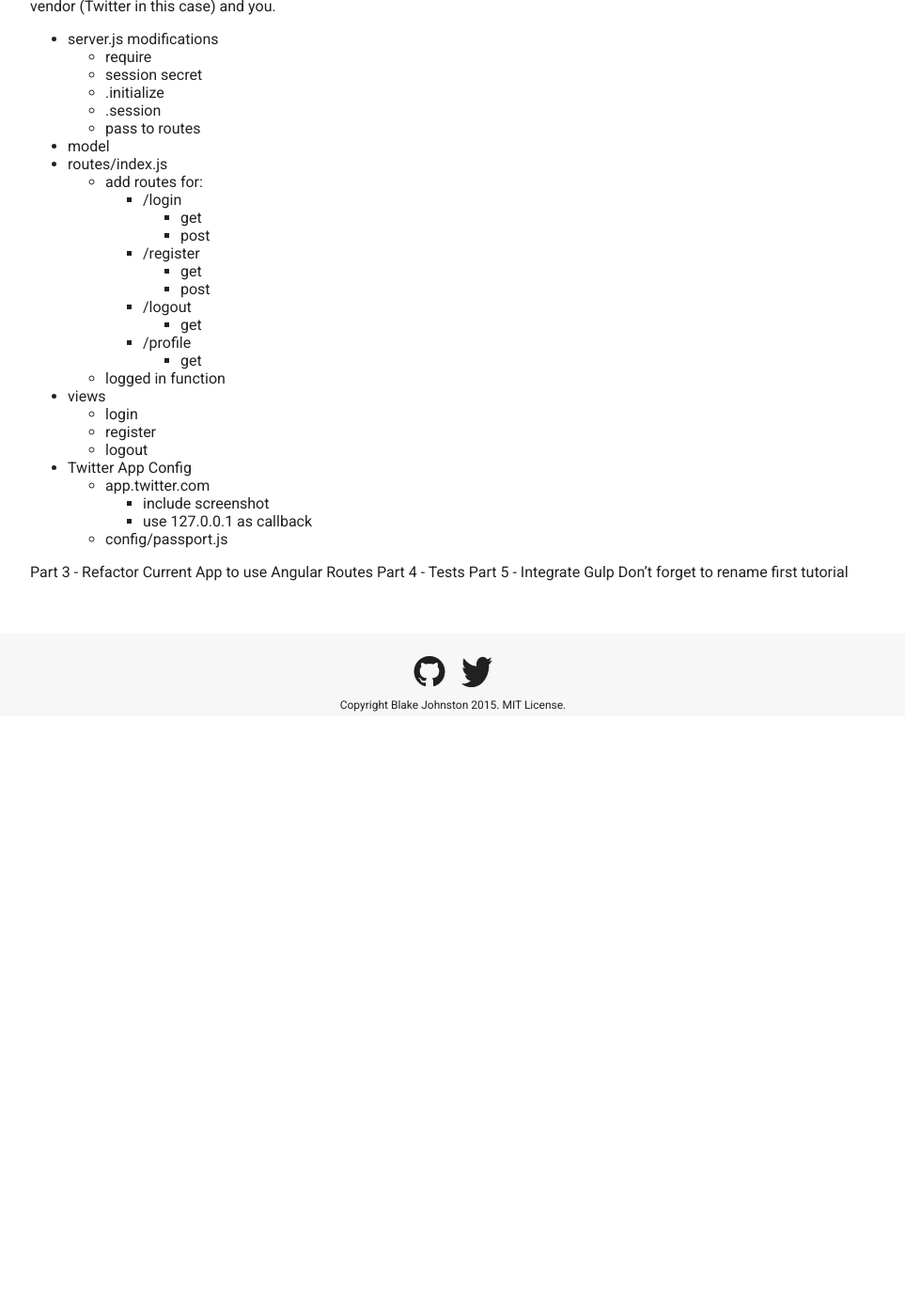
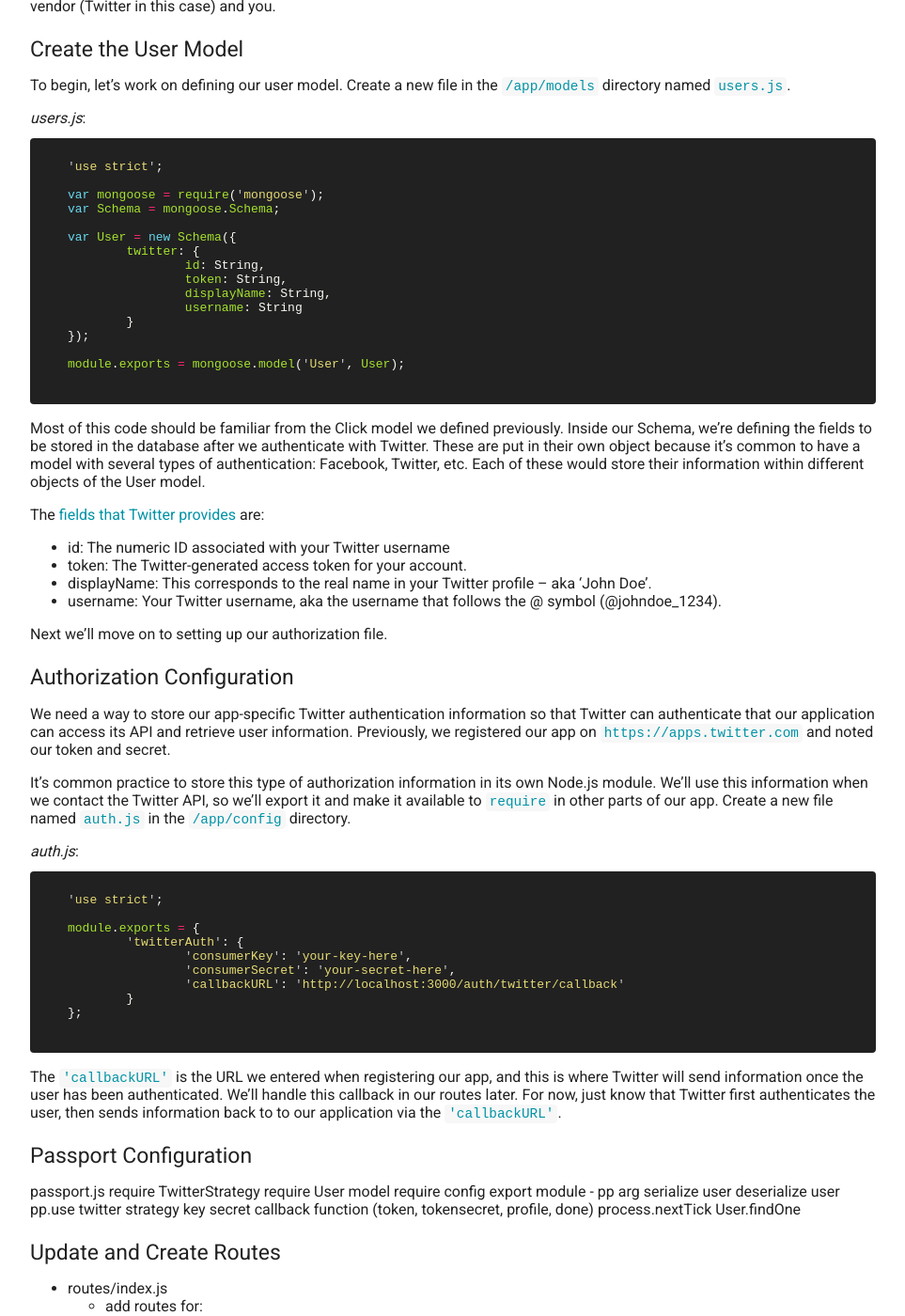
Before and after one commit to johnstonbl01/clementinejs, a Jekyll site: the page built from tutorial/tutorial-passport.md, in a window 1280 px wide and 1400 px high, scrolled down 8488 px. Shown: the whole window at 94% size, without its empty margins (158-1121 px from the left). Built offline with Jekyll 4.4.1, drawn with Linux system fonts in a browser that asks for light colours; Markdown is read by kramdown in place of the engine named in the settings; before the commit the page ends 9250 px from its top, so only the background shows below that; some of the changed text lies outside the part shown.

Commit message:
Completed authorization setup section.

````diff
--- a/tutorial/tutorial-passport.md
+++ b/tutorial/tutorial-passport.md
@@ -122,11 +122,11 @@
 
 ## Mongoose Integration
 
-Before we begin the integrating Passport and authentication, we need to update the current app to work with Mongoose instead of the MongoDB NodeJS driver. This will require a bit of refactoring in our current code.
+Before we begin the integrating Passport and authentication, we need to update the current app to work with Mongoose instead of the MongoDB Node.js driver. This will require a bit of refactoring in our current code.
 
 ### Server.js Cleanup
 
-The first step will be to update the current `server.js` file so that it connects to the database using Mongoose instead of the current MongoDB NodeJS driver.
+The first step will be to update the current `server.js` file so that it connects to the database using Mongoose instead of the current MongoDB Node.js driver.
 
 _server.js_:
 
@@ -259,7 +259,7 @@
 
 **getClicks Method**
 
-The `getClicks` method will need a number of modifications. Again, these modifications are due to Mongoose syntax, which is a bit easier to read than the default MongoDB NodeJS driver.
+The `getClicks` method will need a number of modifications. Again, these modifications are due to Mongoose syntax, which is a bit easier to read than the default MongoDB Node.js driver.
 
 _clickHandler.server.js_:
 
@@ -387,16 +387,82 @@
 
 The difference between the API Key and the API Secret is that the key is considered _public_, while the secret is known only to the vendor (Twitter in this case) and you.
 
+### Create the User Model
 
+To begin, let's work on defining our user model. Create a new file in the `/app/models` directory named `users.js`.
 
+_users.js_:
 
-- server.js modifications
-	- require
-	- session secret
-	- .initialize
-	- .session
-	- pass to routes
-- model
+```js
+'use strict';
+
+var mongoose = require('mongoose');
+var Schema = mongoose.Schema;
+
+var User = new Schema({
+	twitter: {
+		id: String,
+		token: String,
+		displayName: String,
+		username: String
+	}
+});
+
+module.exports = mongoose.model('User', User);
+```
+
+Most of this code should be familiar from the Click model we defined previously. Inside our Schema, we're defining the fields to be stored in the database after we authenticate with Twitter. These are put in their own object because it's common to have a model with several types of authentication: Facebook, Twitter, etc. Each of these would store their information within different objects of the User model.
+
+The [fields that Twitter provides](http://passportjs.org/docs/profile) are:
+
+- id: The numeric ID associated with your Twitter username
+- token: The Twitter-generated access token for your account.
+- displayName: This corresponds to the real name in your Twitter profile -- aka 'John Doe'.
+- username: Your Twitter username, aka the username that follows the @ symbol (@johndoe_1234).
+
+Next we'll move on to setting up our authorization file.
+
+### Authorization Configuration
+
+We need a way to store our app-specific Twitter authentication information so that Twitter can authenticate that our application can access its API and retrieve user information. Previously, we registered our app on `https://apps.twitter.com` and noted our token and secret.
+
+It's common practice to store this type of authorization information in its own Node.js module. We'll use this information when we contact the Twitter API, so we'll export it and make it available to `require` in other parts of our app. Create a new file named `auth.js` in the `/app/config` directory.
+
+_auth.js_:
+
+```js
+'use strict';
+
+module.exports = {
+	'twitterAuth': {
+		'consumerKey': 'your-key-here',
+		'consumerSecret': 'your-secret-here',
+		'callbackURL': 'http://localhost:3000/auth/twitter/callback'
+	}
+};
+```
+
+The `'callbackURL'` is the URL we entered when registering our app, and this is where Twitter will send information once the user has been authenticated. We'll handle this callback in our routes later. For now, just know that Twitter first authenticates the user, then sends information back to to our application via the `'callbackURL'`.
+
+### Passport Configuration
+
+passport.js
+require TwitterStrategy
+require User model
+require config
+export module - pp arg
+serialize user
+deserialize user
+pp.use twitter strategy
+	key
+	secret
+	callback
+function (token, tokensecret, profile, done)
+	process.nextTick
+		User.findOne
+
+### Update and Create Routes
+
 - routes/index.js
 	- add routes for:
 		- /login
@@ -410,15 +476,32 @@
 		- /profile
 			- get
 	- logged in function
+
+### Updating the Server File
+
+require passport
+require express-session
+require config file
+app.use factories
+app.use session info
+app.use passport-init
+app.use passport-session
+update routes - incl passport
+
+## Passport Client-Side Integration
+
+### Creating Views
+
 - views
 	- login
 	- register
 	- logout
-- Twitter App Config
-	- app.twitter.com
-		- include screenshot
-		- use 127.0.0.1 as callback
-	- config/passport.js
+
+### Make It Pretty
+
+## Conclusion
+
+
 
 
 Part 3 - Refactor Current App to use Angular Routes
````
Also changed, not shown: other parts of tutorial/tutorial-passport.md (+1 -1 lines).
